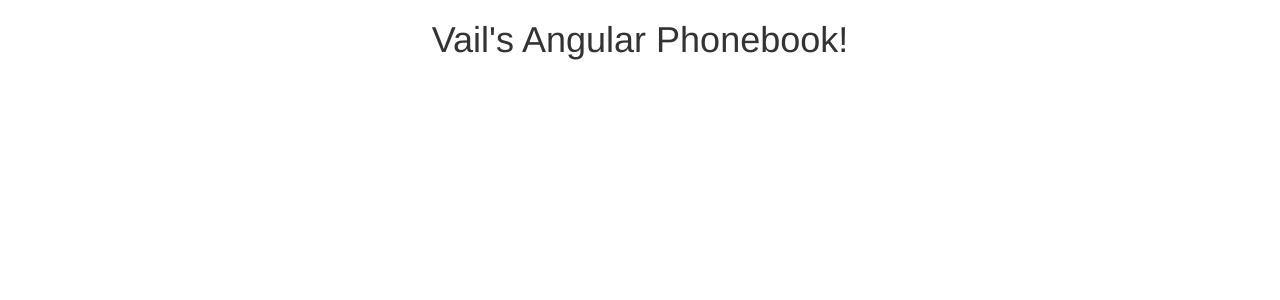
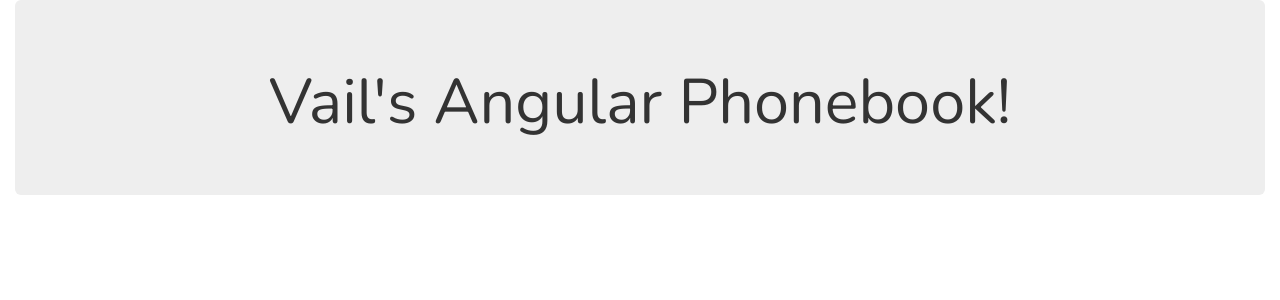
Before and after one commit to vailalgatt/angular-phonebook, an Angular app: page / in a window 1280 px wide. Shown: the top 300 px of the page. Built offline with nearby package versions, Linux system fonts and the light colour scheme.

Commit message:
added font styling & added sass capability

```diff
--- a/src/app/app.component.css
+++ b/src/app/app.component.css
@@ -0,0 +1,3 @@
+h1 {
+    font-family: 'Nunito', sans-serif;
+}
--- a/src/app/app.component.html
+++ b/src/app/app.component.html
@@ -1,5 +1,17 @@
 <!--The content below is only a placeholder and can be replaced.-->
-<div style="text-align:center">
-  <h1>
-    Vail's Angular Phonebook!
-  </h1>
+<div class="container-fluid">
+  <div style="text-align:center">
+    <div class="jumbotron">
+      <h1>
+        Vail's Angular Phonebook!
+      </h1>
+    </div>
+  </div>
+
+  <div class="row">
+    <div class="col-xs-6">
+    </div>
+    <div class="col-xs-6">
+    </div>
+  </div>
+</div>
--- a/src/index.html
+++ b/src/index.html
@@ -6,6 +6,7 @@
   <base href="/">
   <meta name="viewport" content="width=device-width, initial-scale=1">
   <link rel="stylesheet" href="https://maxcdn.bootstrapcdn.com/bootstrap/3.3.7/css/bootstrap.min.css" integrity="sha384-BVYiiSIFeK1dGmJRAkycuHAHRg32OmUcww7on3RYdg4Va+PmSTsz/K68vbdEjh4u" crossorigin="anonymous">
+  <link href="https://fonts.googleapis.com/css?family=Lato|Nunito" rel="stylesheet">
   <link rel="icon" type="image/x-icon" href="favicon.ico">
 </head>
 <body>
--- a/src/styles.css
+++ b/src/styles.css
@@ -1 +1,6 @@
 /* You can add global styles to this file, and also import other style files */
+
+
+p {
+    font-family: 'Lato', sans-serif;
+}
```
Also changed, not shown: .angular-cli.json.
